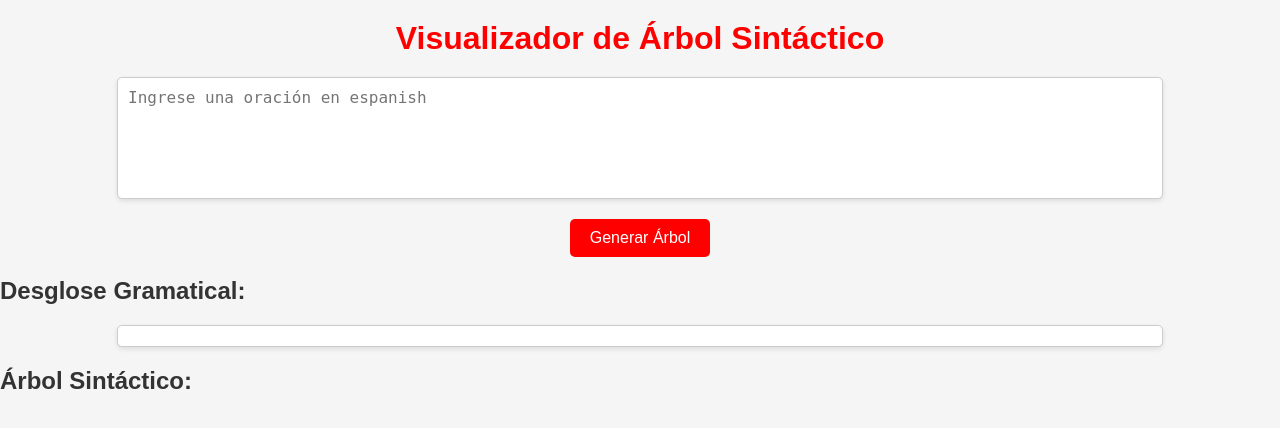
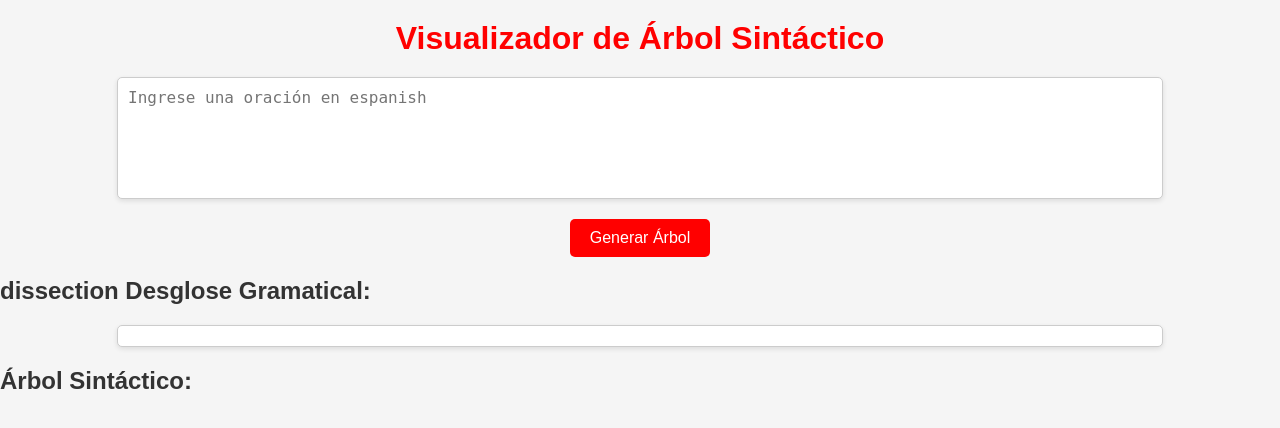
Before and after one commit to ddanny805/spanishTreeApp, a Flask app: page / in a window 1280 px wide. Shown: the top 428 px of the page. Run offline with Flask 3, Linux system fonts and the light colour scheme.

Commit message:
Update index.html

```diff
--- a/templates/index.html
+++ b/templates/index.html
@@ -14,7 +14,7 @@
         <textarea id="sentence" placeholder="Ingrese una oración en espanish" rows="3"></textarea>
         <button id="generate">Generar Árbol</button>
         <div id="output-container">
-            <h2>Desglose Gramatical:</h2>
+            <h2>dissection Desglose Gramatical:</h2>
             <pre id="breakdown"></pre>
             <h2>Árbol Sintáctico:</h2>
             <div id="tree-container"></div>
```
